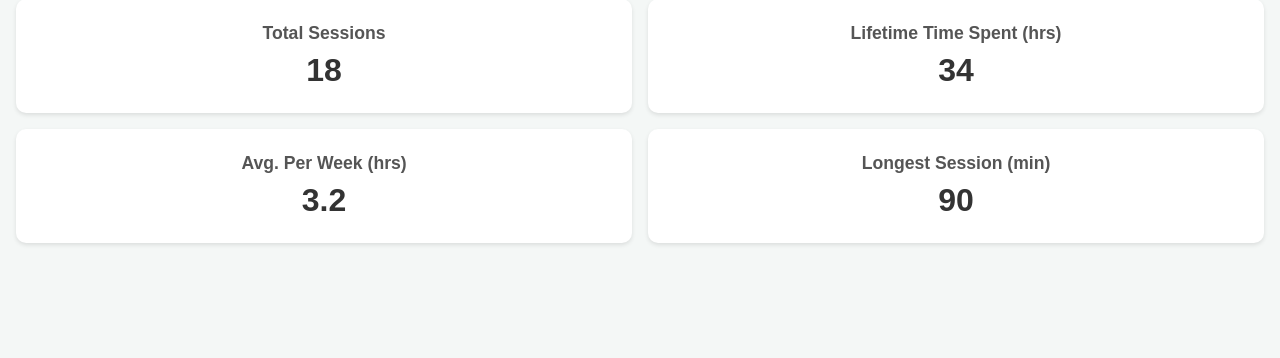
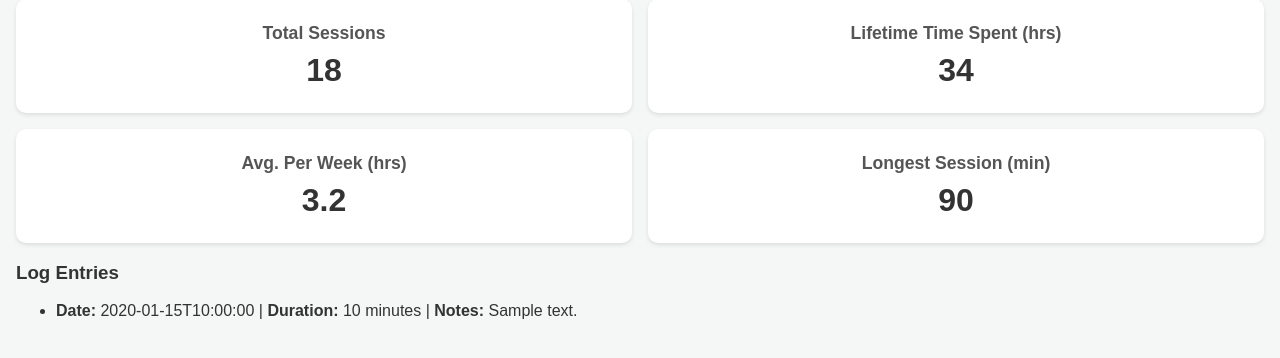
Before and after one commit to emilydma08/practice-logger, a Flask app: template templates/category_stats.html in a window 1280 px wide. Shown: the part 394-752 px from the top of the page. Run offline with Flask 3, Linux system fonts and the light colour scheme; the template is opened without the code that fills it: most values are stand-ins (such as "Sample title", 1, 10 or a date in 2020).

Commit message:
feat: Store user log entries in database
Implement functionality to store user log entries into the SQLite database.

Key changes:
- Defined a `LogEntry` SQLAlchemy model in `test_alch.py` with fields for date, duration, notes, and a foreign key to the `Category` model.
- Established a one-to-many relationship between `Category` and `LogEntry`.
- Updated `app.py`:
    - The `/log/<category_id>` route now processes POST requests to save new log entries. It parses form data, creates `LogEntry` objects, and commits them to the database.
    - The `/category_stats/<category_id>` route now fetches and passes the associated log entries for the given category to its template.
- Modified `templates/category_stats.html` to display the list of log entries for a category.
- Updated `templates/index.html` to use `category.id` for URL generation, ensuring correct linking.
- Added `Base.metadata.create_all(engine)` to `test_alch.py` to ensure automatic table creation.

```diff
--- a/app.py
+++ b/app.py
@@ -1,7 +1,7 @@
 from flask import Flask
 from flask import render_template, request, redirect, url_for
-from datetime import date
-from test_alch import Category, SessionLocal
+from datetime import date # date from datetime is used for date objects
+from test_alch import Category, SessionLocal, LogEntry # Added LogEntry
 
 app = Flask(__name__)
 
@@ -26,7 +26,6 @@ def create_category():
         session.add(new_cat)
         session.commit()
         session.close()
-        # Save the new category...
         return redirect(url_for('index'))
 
     return render_template('create_category.html')
@@ -34,19 +33,53 @@ def create_category():
 #Ind. Category Stats
 @app.route('/category_stats/<int:category_id>')
 def category_stats(category_id):
-    category = categories[category_id - 1]
-    return render_template('category_stats.html', category=category)
+    session = SessionLocal()
+    category = session.query(Category).filter(Category.id == category_id).first()
+    # log_entries are accessed via category.log_entries due to the relationship
+    # No specific query for log_entries needed here if relationship is set up correctly
+    if category:
+        # Access log_entries here to ensure they are loaded before closing session if needed by template
+        log_entries = category.log_entries
+        session.close()
+        return render_template('category_stats.html', category=category, log_entries=log_entries)
+    else:
+        session.close()
+        return "Category not found", 404
 
 #Logger Form
 @app.route('/log/<int:category_id>', methods=['GET', 'POST'])
 def logger_form(category_id):
-    category = categories[category_id - 1]
-    current_date = date.today().isoformat()
+    session = SessionLocal()
+    category = session.query(Category).filter(Category.id == category_id).first()
+
+    if not category:
+        session.close()
+        return "Category not found", 404
 
     if request.method == 'POST':
-        return redirect(url_for('index'))
+        form_date_str = request.form['date']
+        duration_str = request.form['duration']
+        notes = request.form.get('notes') # .get to handle optional notes
 
-    return render_template('logger_form.html', category=category, current_date=current_date)
+        # Convert data
+        entry_date = date.fromisoformat(form_date_str) # Use date.fromisoformat
+        duration_int = int(duration_str)
+
+        new_log_entry = LogEntry(
+            category_id=category.id, # Use the actual category.id
+            date=entry_date,
+            duration=duration_int,
+            notes=notes
+        )
+        session.add(new_log_entry)
+        session.commit()
+        session.close()
+        return redirect(url_for('category_stats', category_id=category_id))
+
+    # GET request
+    current_date_iso = date.today().isoformat() # from datetime.date
+    session.close() # Close session if only GET
+    return render_template('logger_form.html', category=category, current_date=current_date_iso)
 
 if __name__ == '__main__':
     app.run(debug=True)
--- a/templates/category_stats.html
+++ b/templates/category_stats.html
@@ -212,6 +212,24 @@
             <div class="stat-value">90</div>
         </div>
     </div>
+
+    <!-- Log Entries List -->
+    <h3>Log Entries</h3>
+    {% if log_entries %}
+        <ul>
+            {% for entry in log_entries %}
+                <li>
+                    <strong>Date:</strong> {{ entry.date.isoformat() }} |
+                    <strong>Duration:</strong> {{ entry.duration }} minutes |
+                    <strong>Notes:</strong> {{ entry.notes if entry.notes else 'N/A' }}
+                </li>
+            {% endfor %}
+        </ul>
+    {% else %}
+        <p>No log entries yet for this category.</p>
+    {% endif %}
+    <!-- End Log Entries List -->
+
     <script>
         function toggleMenu(e) {
           const menu = e.target.nextElementSibling;
--- a/templates/index.html
+++ b/templates/index.html
@@ -22,14 +22,14 @@
         <div class="categories-list">
             {% for category in categories %}
                     <div class="category-card">
-                        <a href="{{ url_for('category_stats', category_id=loop.index) }}" class="category-link">
+                        <a href="{{ url_for('category_stats', category_id=category.id) }}" class="category-link">
                             <div class="category-icon">{{ category.icon }}</div>
                             <div class="category-details">
                                 <h3>{{ category.name }}</h3>
                                 <p>{{ category.description }}</p>
                             </div>
                         </a>
-                        <a href="{{ url_for('logger_form', category_id=loop.index) }}">
+                        <a href="{{ url_for('logger_form', category_id=category.id) }}">
                             <button class="log-btn">Log</button>
                         </a>
                     </div>
```
Also changed, not shown: test_alch.py (+19 -3 lines).
